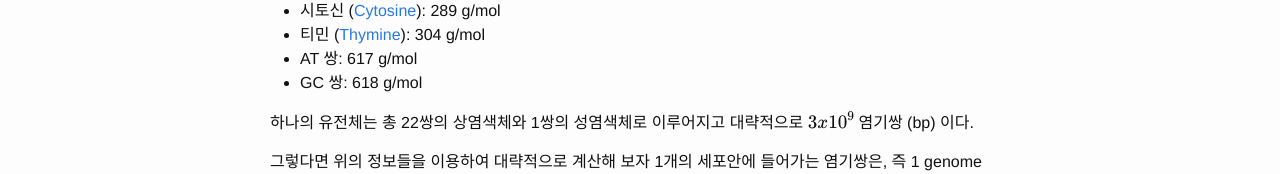
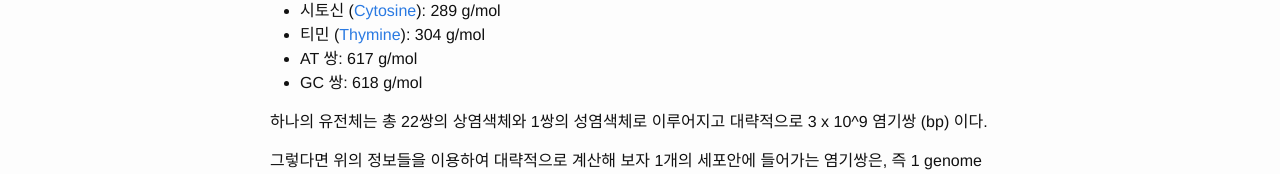
Before and after one commit to io2oi/io2oi.github.io, a Jekyll site: the page built from _posts/2016-08-26-DNA-quantity.md, in a window 1280 px wide. Shown: the part 408-582 px from the top of the page. Built offline with Jekyll 4.4.1, drawn with Linux system fonts in a browser that asks for light colours; formulas are drawn with MathJax 3.

Commit message:
small change

```diff
--- a/_posts/2016-08-26-DNA-quantity.md
+++ b/_posts/2016-08-26-DNA-quantity.md
@@ -17,7 +17,7 @@ title:  "DNA의 양은 얼마나 되는가?"
 - AT 쌍: 617 g/mol
 - GC 쌍: 618 g/mol
 
-하나의 유전체는 총 22쌍의 상염색체와 1쌍의 성염색체로 이루어지고 대략적으로 $$ 3 x 10^9 $$ 염기쌍 (bp) 이다.
+하나의 유전체는 총 22쌍의 상염색체와 1쌍의 성염색체로 이루어지고 대략적으로 3 x 10^9 염기쌍 (bp) 이다.
 
 그렇다면 위의 정보들을 이용하여 대략적으로 계산해 보자
 1개의 세포안에 들어가는 염기쌍은, 즉 1 genome (diploid의 경우)에는
```
